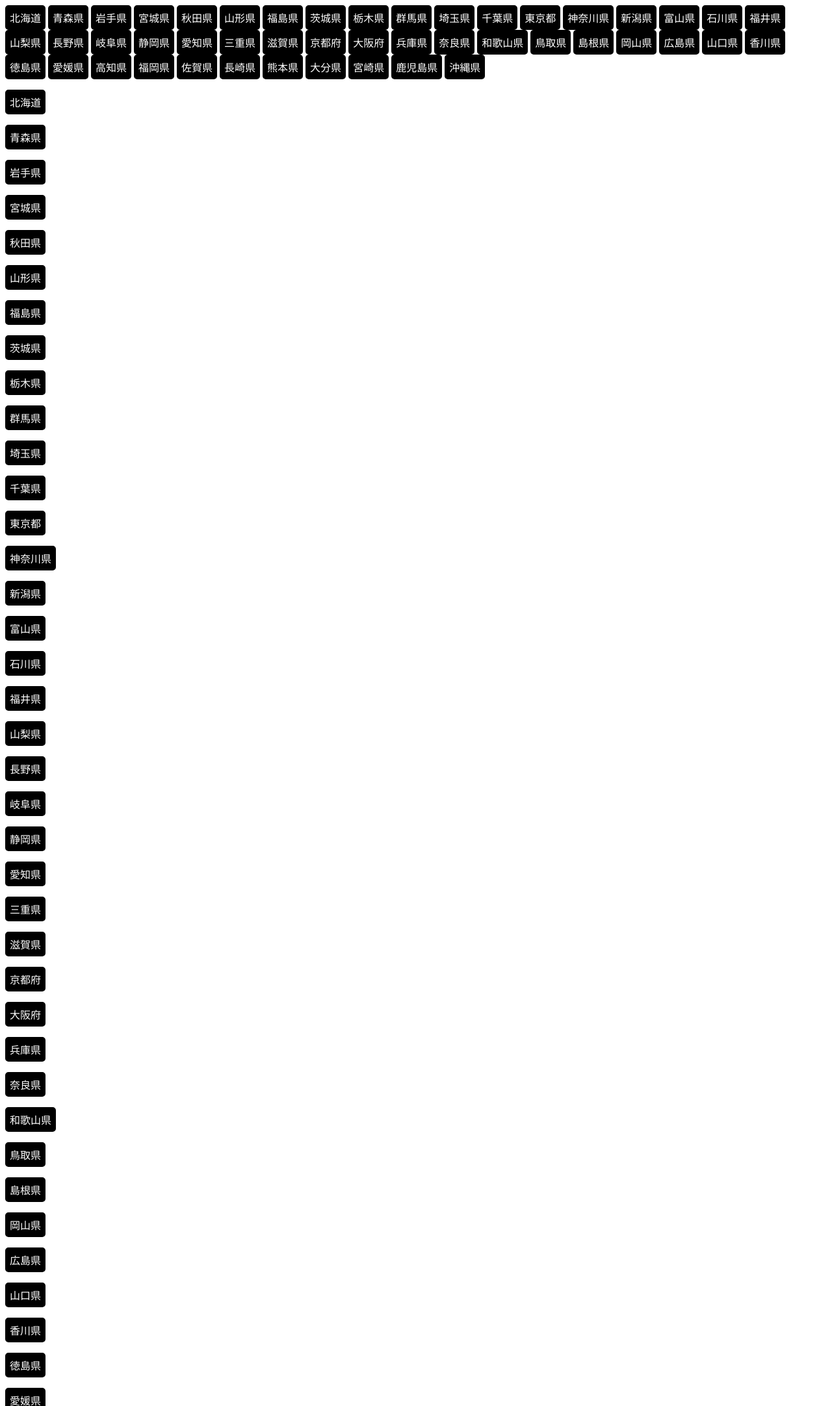
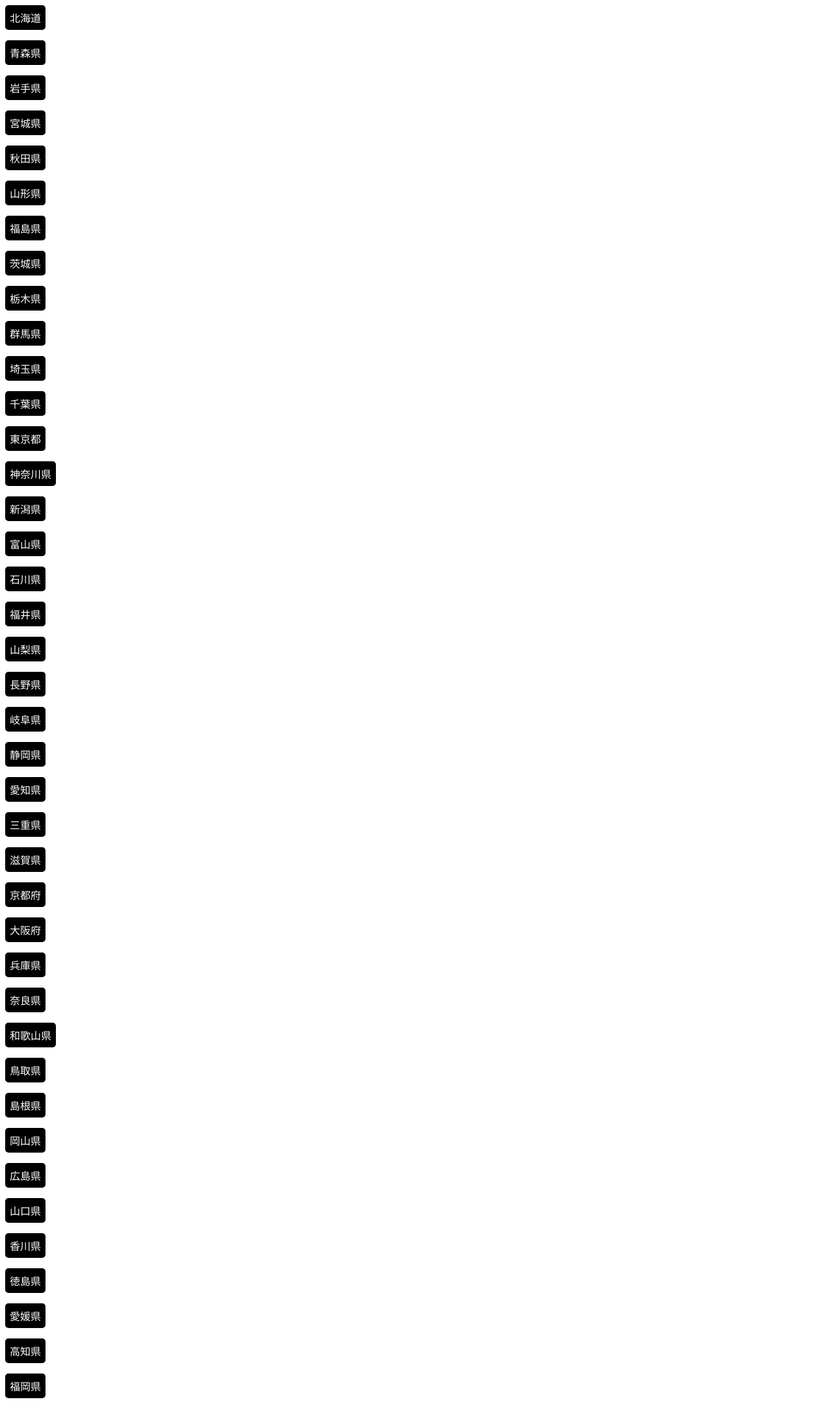
Before and after one commit to shimousaminato/schoolinfo, a plain HTML site: page index.html in a window 1280 px wide. Shown: the top 2164 px of the page at 65% size. Drawn offline with Linux system fonts and the light colour scheme.

Commit message:
Update index.html

```diff
--- a/index.html
+++ b/index.html
@@ -7,53 +7,53 @@
   </style>
   <title>全国の学校のインターネット情報</title>
 </head>
-<tr><td><a class="Button" href="/schoolinfo/hokkaido/index.html">北海道</a></td>
-<td><a class="Button" href="/schoolinfo/aomori/index.html">青森県</a></td>
-<td><a class="Button" href="/schoolinfo/iwate/index.html">岩手県</a></td>
-<td><a class="Button" href="/schoolinfo/miyagi/index.html">宮城県</a></td></tr>
-<tr><td><a class="Button" href="/schoolinfo/akita/index.html">秋田県</a></td>
-<td><a class="Button" href="/schoolinfo/yamagata/index.html">山形県</a></td>
-<td><a class="Button" href="/schoolinfo/fukushima/index.html">福島県</a></td>
-<td><a class="Button" href="/schoolinfo/ibaraki/index.html">茨城県</a></td></tr>
-<tr><td><a class="Button" href="/schoolinfo/tochigi/index.html">栃木県</a></td>
-<td><a class="Button" href="/schoolinfo/gunma/index.html">群馬県</a></td>
-<td><a class="Button" href="/schoolinfo/saitama/index.html">埼玉県</a></td>
-<td><a class="Button" href="/schoolinfo/chiba/index.html">千葉県</a></td></tr>
-<tr><td><a class="Button" href="/schoolinfo/tokyo/index.html">東京都</a></td>
-<td><a class="Button" href="/schoolinfo/kanagawa/index.html">神奈川県</a></td>
-<td><a class="Button" href="/schoolinfo/niigata/index.html">新潟県</a></td>
-<td><a class="Button" href="/schoolinfo/toyama/index.html">富山県</a></td></tr>
-<tr><td><a class="Button" href="/schoolinfo/ishikawa/index.html">石川県</a></td>
-<td><a class="Button" href="/schoolinfo/fukui/index.html">福井県</a></td>
-<td><a class="Button" href="/schoolinfo/yamanashi/index.html">山梨県</a></td>
-<td><a class="Button" href="/schoolinfo/nagano/index.html">長野県</a></td></tr>
-<tr><td><a class="Button" href="/schoolinfo/gifu/index.html">岐阜県</a></td>
-<td><a class="Button" href="/schoolinfo/shizuoka/index.html">静岡県</a></td>
-<td><a class="Button" href="/schoolinfo/aichi/index.html">愛知県</a></td>
-<td><a class="Button" href="/schoolinfo/mie/index.html">三重県</a></td></tr>
-<tr><td><a class="Button" href="/schoolinfo/shiga/index.html">滋賀県</a></td>
-<td><a class="Button" href="/schoolinfo/kyoto/index.html">京都府</a></td>
-<td><a class="Button" href="/schoolinfo/osaka/index.html">大阪府</a></td>
-<td><a class="Button" href="/schoolinfo/hyogo/index.html">兵庫県</a></td></tr>
-<tr><td><a class="Button" href="/schoolinfo/nara/index.html">奈良県</a></td>
-<td><a class="Button" href="/schoolinfo/wakayama/index.html">和歌山県</a></td>
-<td><a class="Button" href="/schoolinfo/tottori/index.html">鳥取県</a></td>
-<td><a class="Button" href="/schoolinfo/shimane/index.html">島根県</a></td></tr>
-<tr><td><a class="Button" href="/schoolinfo/okayama/index.html">岡山県</a></td>
-<td><a class="Button" href="/schoolinfo/hiroshima/index.html">広島県</a></td>
-<td><a class="Button" href="/schoolinfo/yamaguchi/index.html">山口県</a></td>
-<td><a class="Button" href="/schoolinfo/kagawa/index.html">香川県</a></td></tr>
-<tr><td><a class="Button" href="/schoolinfo/tokushima/index.html">徳島県</a></td>
-<td><a class="Button" href="/schoolinfo/ehime/index.html">愛媛県</a></td>
-<td><a class="Button" href="/schoolinfo/kochi/index.html">高知県</a></td>
-<td><a class="Button" href="/schoolinfo/fukuoka/index.html">福岡県</a></td></tr>
-<tr><td><a class="Button" href="/schoolinfo/saga/index.html">佐賀県</a></td>
-<td><a class="Button" href="/schoolinfo/nagasaki/index.html">長崎県</a></td>
-<td><a class="Button" href="/schoolinfo/kumamoto/index.html">熊本県</a></td>
-<td><a class="Button" href="/schoolinfo/oita/index.html">大分県</a></td></tr>
-<tr><td><a class="Button" href="/schoolinfo/miyazaki/index.html">宮崎県</a></td>
-<td><a class="Button" href="/schoolinfo/kagoshima/index.html">鹿児島県</a></td>
-<td><a class="Button" href="/schoolinfo/okinawa/index.html">沖縄県</a></td></tr>
+<p><td><a class="Button" href="/schoolinfo/hokkaido/index.html">北海道</a></td></p>
+<p><td><a class="Button" href="/schoolinfo/aomori/index.html">青森県</a></td></p>
+<p><td><a class="Button" href="/schoolinfo/iwate/index.html">岩手県</a></td></p>
+<p><td><a class="Button" href="/schoolinfo/miyagi/index.html">宮城県</a></td></p>
+<p><td><a class="Button" href="/schoolinfo/akita/index.html">秋田県</a></td></p>
+<p><td><a class="Button" href="/schoolinfo/yamagata/index.html">山形県</a></td></p>
+<p><td><a class="Button" href="/schoolinfo/fukushima/index.html">福島県</a></td></p>
+<p><td><a class="Button" href="/schoolinfo/ibaraki/index.html">茨城県</a></td></p>
+<p><td><a class="Button" href="/schoolinfo/tochigi/index.html">栃木県</a></td></p>
+<p><td><a class="Button" href="/schoolinfo/gunma/index.html">群馬県</a></td></p>
+<p><td><a class="Button" href="/schoolinfo/saitama/index.html">埼玉県</a></td></p>
+<p><td><a class="Button" href="/schoolinfo/chiba/index.html">千葉県</a></td></p>
+<p><td><a class="Button" href="/schoolinfo/tokyo/index.html">東京都</a></td></p>
+<p><td><a class="Button" href="/schoolinfo/kanagawa/index.html">神奈川県</a></td></p>
+<p><td><a class="Button" href="/schoolinfo/niigata/index.html">新潟県</a></td></p>
+<p><td><a class="Button" href="/schoolinfo/toyama/index.html">富山県</a></td></p>
+<p><td><a class="Button" href="/schoolinfo/ishikawa/index.html">石川県</a></td></p>
+<p><td><a class="Button" href="/schoolinfo/fukui/index.html">福井県</a></td></p>
+<p><td><a class="Button" href="/schoolinfo/yamanashi/index.html">山梨県</a></td></p>
+<p><td><a class="Button" href="/schoolinfo/nagano/index.html">長野県</a></td></p>
+<p><td><a class="Button" href="/schoolinfo/gifu/index.html">岐阜県</a></td></p>
+<p><td><a class="Button" href="/schoolinfo/shizuoka/index.html">静岡県</a></td></p>
+<p><td><a class="Button" href="/schoolinfo/aichi/index.html">愛知県</a></td></p>
+<p><td><a class="Button" href="/schoolinfo/mie/index.html">三重県</a></td></p>
+<p><td><a class="Button" href="/schoolinfo/shiga/index.html">滋賀県</a></td></p>
+<p><td><a class="Button" href="/schoolinfo/kyoto/index.html">京都府</a></td></p>
+<p><td><a class="Button" href="/schoolinfo/osaka/index.html">大阪府</a></td></p>
+<p><td><a class="Button" href="/schoolinfo/hyogo/index.html">兵庫県</a></td></p>
+<p><td><a class="Button" href="/schoolinfo/nara/index.html">奈良県</a></td></p>
+<p><td><a class="Button" href="/schoolinfo/wakayama/index.html">和歌山県</a></td></p>
+<p><td><a class="Button" href="/schoolinfo/tottori/index.html">鳥取県</a></td></p>
+<p><td><a class="Button" href="/schoolinfo/shimane/index.html">島根県</a></td></p>
+<p><td><a class="Button" href="/schoolinfo/okayama/index.html">岡山県</a></td></p>
+<p><td><a class="Button" href="/schoolinfo/hiroshima/index.html">広島県</a></td></p>
+<p><td><a class="Button" href="/schoolinfo/yamaguchi/index.html">山口県</a></td></p>
+<p><td><a class="Button" href="/schoolinfo/kagawa/index.html">香川県</a></td></p>
+<p><td><a class="Button" href="/schoolinfo/tokushima/index.html">徳島県</a></td></p>
+<p><td><a class="Button" href="/schoolinfo/ehime/index.html">愛媛県</a></td></p>
+<p><td><a class="Button" href="/schoolinfo/kochi/index.html">高知県</a></td></p>
+<p><td><a class="Button" href="/schoolinfo/fukuoka/index.html">福岡県</a></td></p>
+<p><td><a class="Button" href="/schoolinfo/saga/index.html">佐賀県</a></td></p>
+<p><td><a class="Button" href="/schoolinfo/nagasaki/index.html">長崎県</a></td></p>
+<p><td><a class="Button" href="/schoolinfo/kumamoto/index.html">熊本県</a></td></p>
+<p><td><a class="Button" href="/schoolinfo/oita/index.html">大分県</a></td></p>
+<p><td><a class="Button" href="/schoolinfo/miyazaki/index.html">宮崎県</a></td></p>
+<p><td><a class="Button" href="/schoolinfo/kagoshima/index.html">鹿児島県</a></td></p>
+<p><td><a class="Button" href="/schoolinfo/okinawa/index.html">沖縄県</a></td></p>
 <p><a class="Button" href="/schoolinfo/hokkaido/index.html">北海道</a></p>
 <p><a class="Button" href="/schoolinfo/aomori/index.html">青森県</a></p>
 <p><a class="Button" href="/schoolinfo/iwate/index.html">岩手県</a></p>
```
